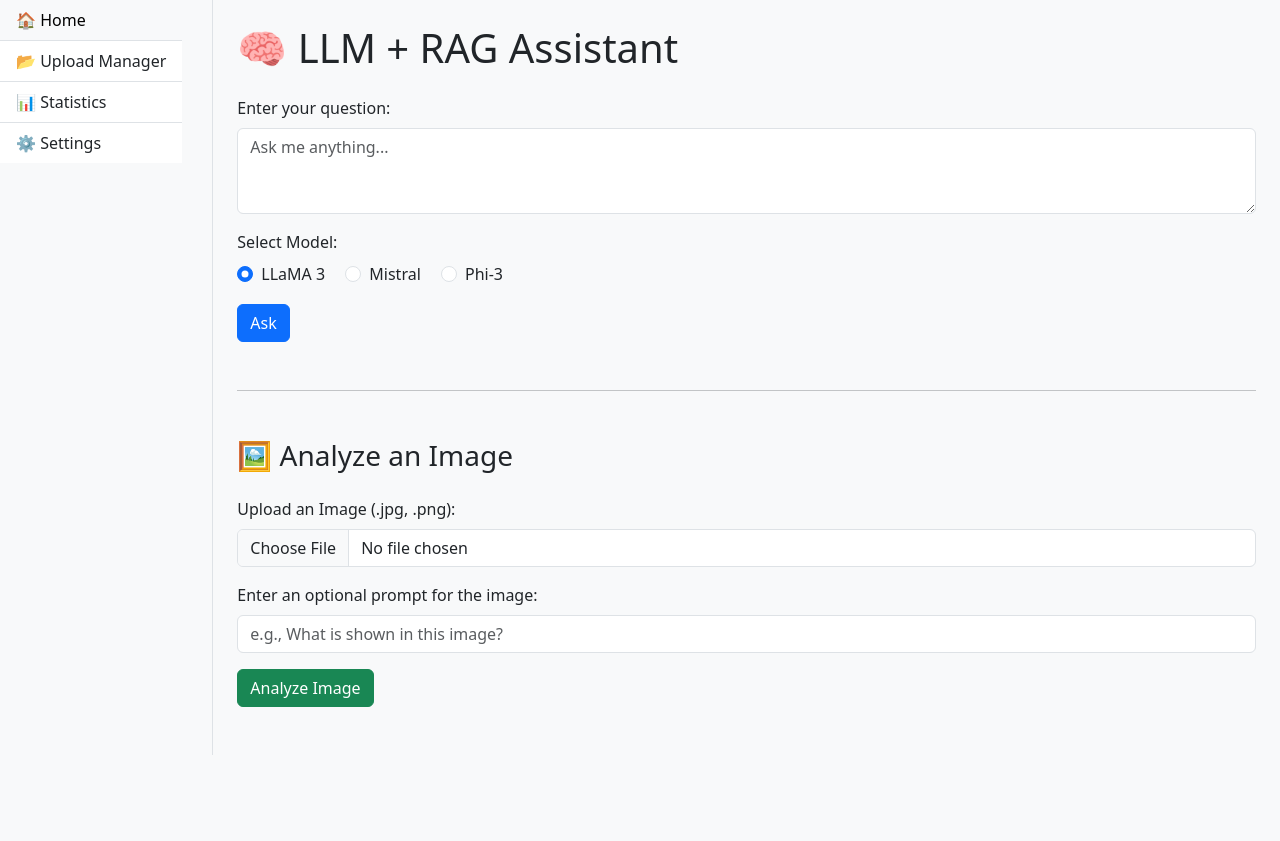
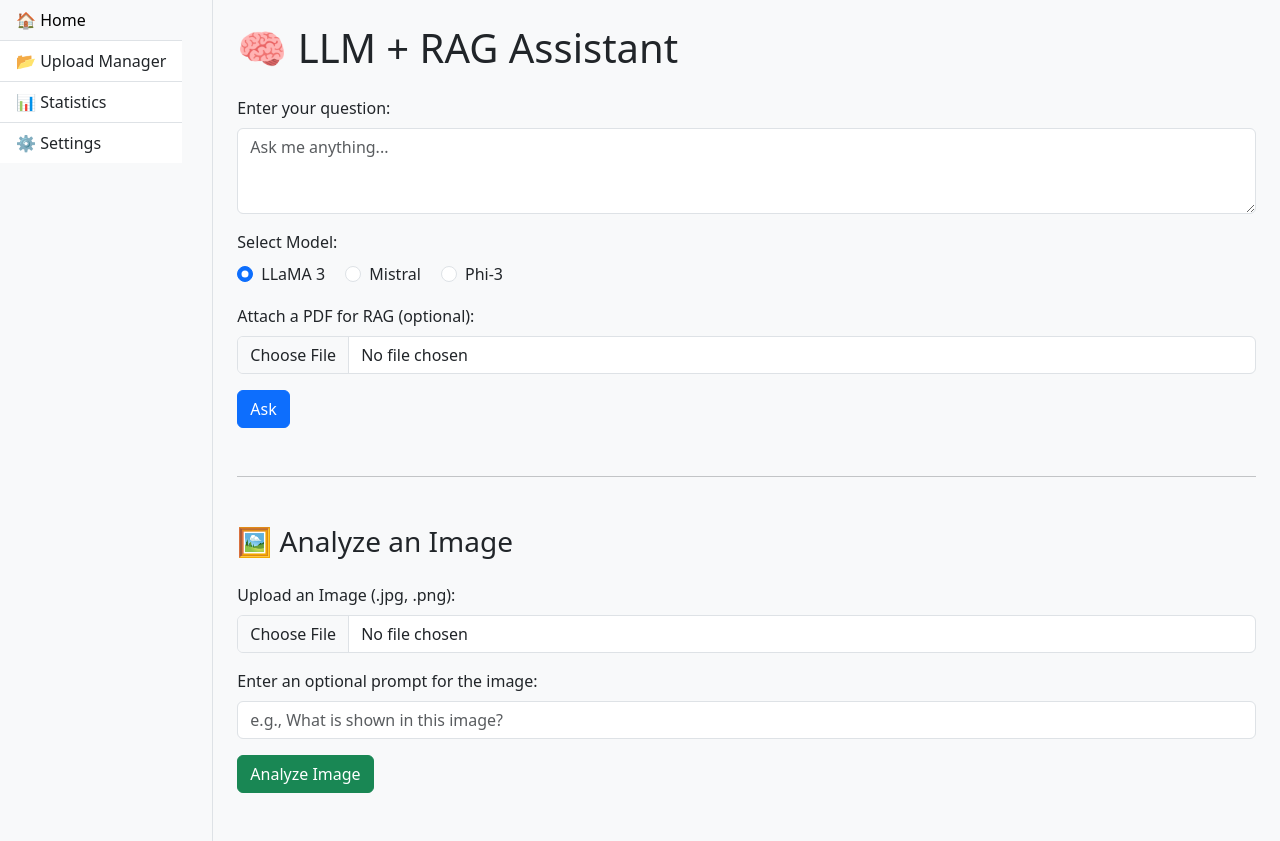
Before and after one commit to rohansehgal/llm-rag-assistant, a Flask app: page / in a window 1280 px wide. Before the commit the page ends 755 px from the top, so only its background shows below. Run offline with Flask 3, Linux system fonts and the light colour scheme.

Commit message:
fix file upload

```diff
--- a/templates/index.html
+++ b/templates/index.html
@@ -46,6 +46,11 @@
           </div>
         </div>
 
+  <!-- 🔥 Missing File Upload Input -->
+  <div class="mb-3">
+    <label for="file" class="form-label">Attach a PDF for RAG (optional):</label>
+    <input type="file" class="form-control" id="file" name="file" accept=".pdf">
+  </div>
         <button type="submit" class="btn btn-primary">Ask</button>
       </form>
 
```
